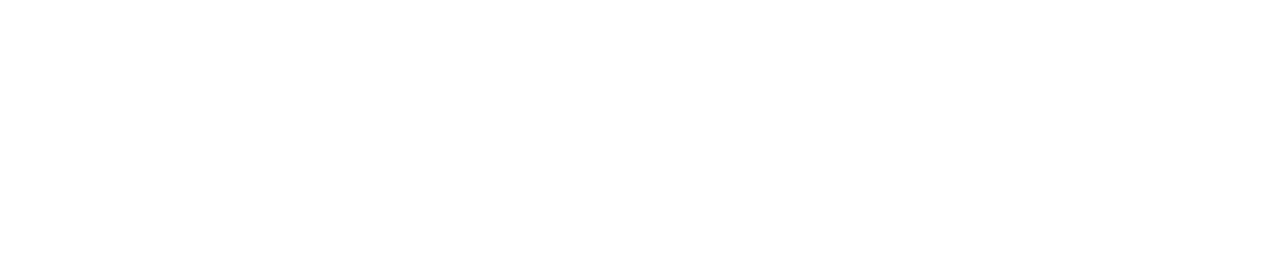
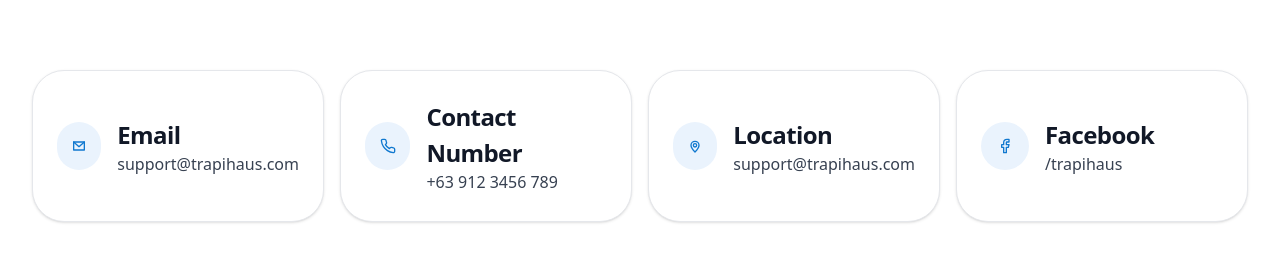
Before and after one commit to Inv8Solutions/trapihaus, a Next.js app: page /Contact in a window 1280 px wide. Shown: the part 1133-1395 px from the top of the page. Before the commit the page ends 1203 px from the top, so only its background shows below. Built offline with nearby package versions, Linux system fonts and the light colour scheme.

Commit message:
added contacts

```diff
--- /dev/null
+++ b/src/app/Contact/Contacts.tsx
@@ -0,0 +1,108 @@
+"use client";
+import React from "react";
+
+interface ContactItem {
+  label: string;
+  value: string;
+  icon: React.ReactNode;
+}
+
+const items: ContactItem[] = [
+  {
+    label: "Email",
+    value: "support@trapihaus.com",
+    icon: (
+      <svg
+        xmlns="http://www.w3.org/2000/svg"
+        viewBox="0 0 24 24"
+        fill="none"
+        stroke="currentColor"
+        strokeWidth={2}
+        strokeLinecap="round"
+        strokeLinejoin="round"
+        className="w-4 h-4"
+      >
+        <path d="M4 6h16v12H4z" />
+        <path d="M4 6l8 7 8-7" />
+      </svg>
+    ),
+  },
+  {
+    label: "Contact Number",
+    value: "+63 912 3456 789",
+    icon: (
+      <svg
+        xmlns="http://www.w3.org/2000/svg"
+        viewBox="0 0 24 24"
+        fill="none"
+        stroke="currentColor"
+        strokeWidth={2}
+        strokeLinecap="round"
+        strokeLinejoin="round"
+        className="w-4 h-4"
+      >
+        <path d="M22 16.92v3a2 2 0 01-2.18 2 19.79 19.79 0 01-8.63-3.07 19.5 19.5 0 01-6-6A19.79 19.79 0 012.08 4.18 2 2 0 014.06 2h3a2 2 0 012 1.72 12.6 12.6 0 00.7 2.81 2 2 0 01-.45 2.11L8.09 9.91a16 16 0 006 6l1.27-1.27a2 2 0 012.11-.45 12.6 12.6 0 002.81.7A2 2 0 0122 16.92z" />
+      </svg>
+    ),
+  },
+  {
+    label: "Location",
+    value: "support@trapihaus.com",
+    icon: (
+      <svg
+        xmlns="http://www.w3.org/2000/svg"
+        viewBox="0 0 24 24"
+        fill="none"
+        stroke="currentColor"
+        strokeWidth={2}
+        strokeLinecap="round"
+        strokeLinejoin="round"
+        className="w-4 h-4"
+      >
+        <path d="M12 21s-6-5.686-6-10a6 6 0 1112 0c0 4.314-6 10-6 10z" />
+        <circle cx="12" cy="11" r="2.5" />
+      </svg>
+    ),
+  },
+  {
+    label: "Facebook",
+    value: "/trapihaus",
+    icon: (
+      <svg
+        xmlns="http://www.w3.org/2000/svg"
+        viewBox="0 0 24 24"
+        fill="none"
+        stroke="currentColor"
+        strokeWidth={2}
+        strokeLinecap="round"
+        strokeLinejoin="round"
+        className="w-4 h-4"
+      >
+        <path d="M18 2h-3a5 5 0 00-5 5v3H7v4h3v8h4v-8h3l1-4h-4V7a1 1 0 011-1h3z" />
+      </svg>
+    ),
+  },
+];
+
+export default function Contacts() {
+  return (
+    <section className="px-8 mt-20">
+      <div className="grid gap-4 md:grid-cols-2 xl:grid-cols-4">
+        {items.map((item) => (
+          <div
+            key={item.label}
+            className="flex items-center gap-4 rounded-[32px] border border-[#E5E7EB] bg-white px-6 py-6 md:py-7 shadow-sm hover:shadow transition-shadow"
+          >
+            <div className="flex h-12 w-12 items-center justify-center rounded-full bg-[#EAF3FD] text-[#1078CF]">
+              {item.icon}
+            </div>
+            <div className="flex flex-col">
+              <h3 className="text-[24px] font-bold font-lexend text-[#111827] tracking-tight">{item.label}</h3>
+              <p className="text-[16px] font-lexend text-[#374151] leading-snug">{item.value}</p>
+            </div>
+          </div>
+        ))}
+      </div>
+    </section>
+  );
+}
--- a/src/app/Contact/page.tsx
+++ b/src/app/Contact/page.tsx
@@ -3,6 +3,7 @@
 import Navbar from "../components/layout/Navbar";
 import ContactHeader from "./ContactHeader";
 import SendAMessage from "./SendAMessage";
+import Contacts from "./Contacts";
 
 export default function Contact() {
   return (
@@ -11,6 +12,7 @@
       <main className="pb-20">
         <ContactHeader />
         <SendAMessage />
+        <Contacts />
       </main>
     </>
   );
```
